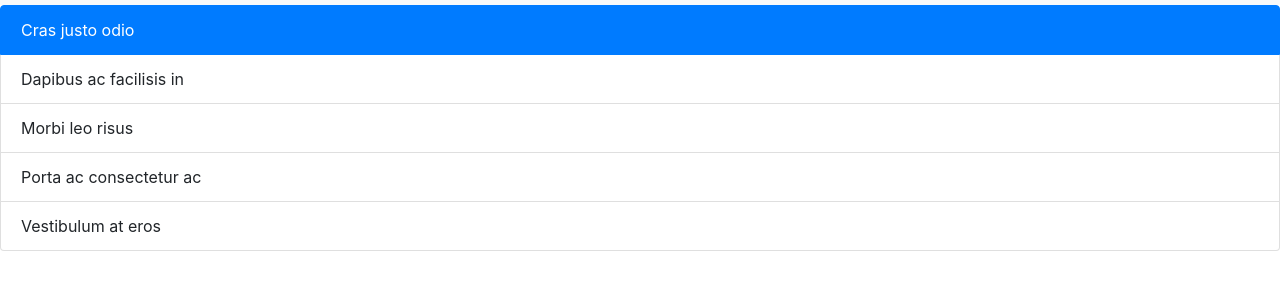
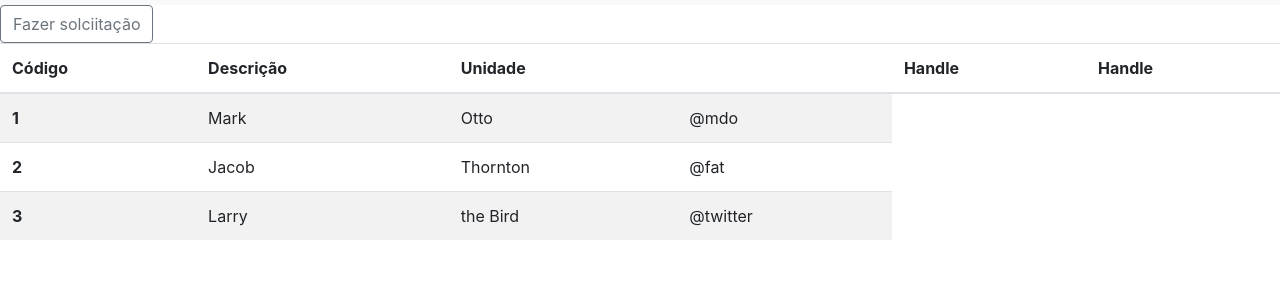
Before and after one commit to taiso90/gerenciador-Extintores, a plain HTML site: page index.html in a window 1280 px wide. Shown: the part 51-340 px from the top of the page. Drawn offline with nearby package versions, Linux system fonts and the light colour scheme.

Commit message:
Update index.html

```diff
--- a/index.html
+++ b/index.html
@@ -44,15 +44,40 @@
             </div>
           </nav>
 
+          <button type="button" class="btn btn-outline-secondary">Fazer solciitação</button>
 
-          <ul class="list-group">
-                <li class="list-group-item active">Cras justo odio</li>
-                <li class="list-group-item">Dapibus ac facilisis in</li>
-                <li class="list-group-item">Morbi leo risus</li>
-                <li class="list-group-item">Porta ac consectetur ac</li>
-                <li class="list-group-item">Vestibulum at eros</li>
-              </ul>
-
+          <table class="table table-striped">
+            <thead>
+              <tr>
+                <th scope="col">Código</th>
+                <th scope="col">Descrição</th>
+                <th scope="col">Unidade</th>
+                <th scope="col"></th>
+                <th scope="col">Handle</th>
+                <th scope="col">Handle</th>
+              </tr>
+            </thead>
+            <tbody>
+              <tr>
+                <th scope="row">1</th>
+                <td>Mark</td>
+                <td>Otto</td>
+                <td>@mdo</td>
+              </tr>
+              <tr>
+                <th scope="row">2</th>
+                <td>Jacob</td>
+                <td>Thornton</td>
+                <td>@fat</td>
+              </tr>
+              <tr>
+                <th scope="row">3</th>
+                <td>Larry</td>
+                <td>the Bird</td>
+                <td>@twitter</td>
+              </tr>
+            </tbody>
+          </table>
 
     <script src="https://code.jquery.com/jquery-3.2.1.slim.min.js" integrity="sha384-KJ3o2DKtIkvYIK3UENzmM7KCkRr/rE9/Qpg6aAZGJwFDMVNA/GpGFF93hXpG5KkN" crossorigin="anonymous"></script>
     <script src="js/popper.min.js" ></script>
```
